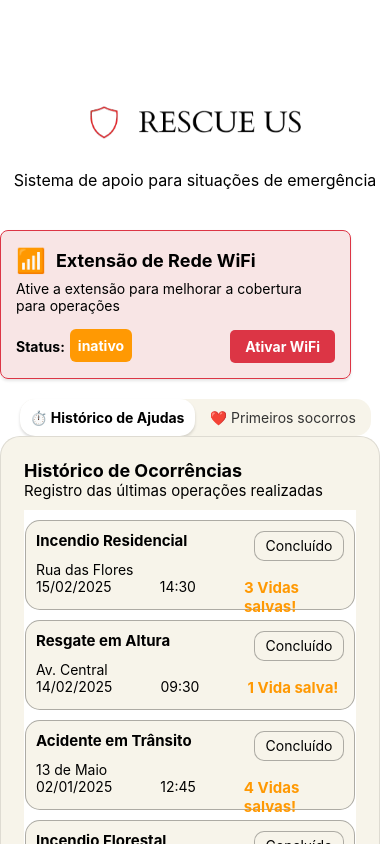
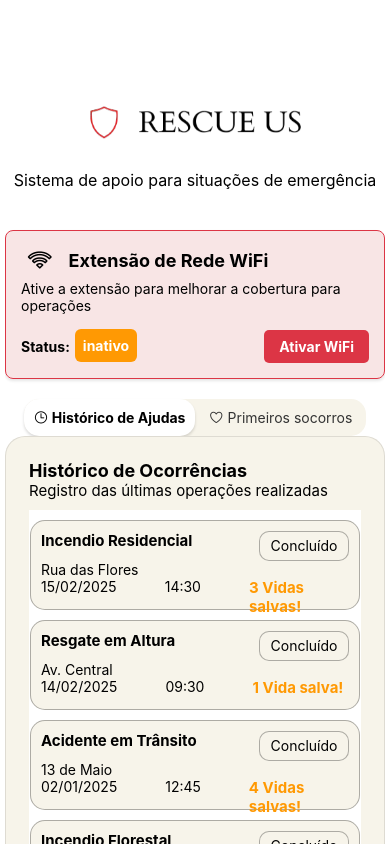
Before and after one commit to LiviaOrmeleze/rescue_us, a React Native app: screen / in a window 390 px wide. Shown: the top 844 px of the page. Built offline with nearby package versions, Linux system fonts and the light colour scheme.

Commit message:
Ajustando a margin do app

```diff
--- a/App.js
+++ b/App.js
@@ -59,42 +59,42 @@ export default function App() {
         showsVerticalScrollIndicator={false}
       >
 
-      <View style={cabecalhoLayout.topoCabecalho}>
+      <View style={styles.topoCabecalho}>
         <Image
           source={logoSource}
-          style={cabecalhoLayout.logoImagem}
+          style={styles.logoImagem}
           resizeMode="contain"
         />
-        <Text style={cabecalhoLayout.subtitulo}>
+        <Text style={styles.subtitulo}>
           Sistema de apoio para situações de emergência
         </Text>
       </View>
 
-      <View style={secaoWifi.cartaoPrincipal}>
-        <View style={secaoWifi.linhaTitulo}>
-          <Text style={secaoWifi.iconeWifi}>📶</Text>
-          <Text style={secaoWifi.tituloCartao}>Extensão de Rede WiFi</Text>
+      <View style={styles.cartaoPrincipal}>
+        <View style={styles.linhaTitulo}>
+          <Text style={styles.iconeWifi}> <Ionicons name="wifi-outline" size={24}></Ionicons> </Text>
+          <Text style={styles.tituloCartao}>Extensão de Rede WiFi</Text>
         </View>
-        <Text style={secaoWifi.textoDescritivo}>
+        <Text style={styles.textoDescritivo}>
           Ative a extensão para melhorar a cobertura para operações
         </Text>
-        <View style={secaoWifi.areaStatusBotao}>
-          <View style={secaoWifi.linhaStatus}>
-            <Text style={secaoWifi.textoStatus}>Status:</Text>
+        <View style={styles.areaStatusBotao}>
+          <View style={styles.linhaStatus}>
+            <Text style={styles.textoStatus}>Status:</Text>
             <Text
               style={[
-                secaoWifi.textoStatusDestaque,
-                wifiAtivado ? secaoWifi.statusAtivo : secaoWifi.statusInativo,
+                styles.textoStatusDestaque,
+                wifiAtivado ? styles.statusAtivo : styles.statusInativo,
               ]}
             >
               {wifiAtivado ? "ativo" : "inativo"}
             </Text>
           </View>
           <TouchableOpacity
-            style={secaoWifi.botaoAtivar}
+            style={styles.botaoAtivar}
             onPress={() => setWifiAtivado(!wifiAtivado)}
           >
-            <Text style={secaoWifi.textoBotao}>Ativar WiFi</Text>
+            <Text style={styles.textoBotao}>Ativar WiFi</Text>
           </TouchableOpacity>
         </View>
       </View>
@@ -117,7 +117,7 @@ export default function App() {
                 : navegacaoInferior.textoInativo
             }
           >
-            ⏱️ Histórico de Ajudas
+            <Ionicons name="time-outline" size={15} ></Ionicons> Histórico de Ajudas
           </Text>
         </TouchableOpacity>
         <TouchableOpacity
@@ -137,7 +137,7 @@ export default function App() {
                 : navegacaoInferior.textoInativo
             }
           >
-            ❤️ Primeiros socorros
+            <Ionicons name="heart-outline" size={15}></Ionicons> Primeiros socorros
           </Text>
         </TouchableOpacity>
       </View>
@@ -399,24 +399,133 @@ export default function App() {
 
 
 
-const cabecalhoLayout = StyleSheet.create({
-  topoCabecalho: {
+
+
+const navegacaoInferior = StyleSheet.create({
+  containerBotoes: {
+    flexDirection: "row",
+    backgroundColor: "#f7f4ea",
+    borderRadius: 15,
+    justifyContent: "space-between",
+    marginTop: 20,
+    width: "90%",
+    alignSelf: "center",
+  },
+  botaoIndividual: {
+    flex: 1,
     alignItems: "center",
-    marginBottom: 20,
+    paddingVertical: 10,
+    paddingHorizontal: 9,
+    borderRadius: 15,
   },
-  logoImagem: {
-    width: 220,
-    height: 100,
+  botaoAtivo: {
+    flex: 1,
+    backgroundColor: "#fff",
+    shadowColor: "#000",
+    shadowOffset: { width: 0, height: 2 },
+    shadowOpacity: 0.15,
+    shadowRadius: 3,
+    elevation: 3,
+    paddingVertical: 10,
+    paddingHorizontal: 9,
   },
+  textoAtivo: {
+    fontWeight: "bold",
+    fontSize: 14,
+    color: "#000",
+  },
+  textoInativo: {
+    fontSize: 14,
+    color: "#333",
+  },
+});
+
+const alertaRisco = StyleSheet.create({
+
+  overlay: {
+    ...StyleSheet.absoluteFillObject,
+    backgroundColor: "rgba(0, 0, 0, 0.9)",
+    justifyContent: "center",
+    alignItems: "center",
+    zIndex: 100,
+  },
+  cartaoAlerta: {
+    width: "90%",
+    backgroundColor: "rgba(234, 34, 34, 0.44)",
+    borderRadius: 8,
+    paddingHorizontal: 15,
+    paddingVertical: 25,
+    shadowColor: "#000",
+    shadowOffset: { width: 0, height: 2 },
+    shadowOpacity: 0.2,
+    shadowRadius: 5,
+    elevation: 5,
+  },
+  cabecalhoAlerta: {
+    flexDirection: "row",
+    alignItems: "center",
+    justifyContent: "flex-start", // Alinha ao canto esquerdo
+    marginBottom: 10,
+  },
+  textoAlerta: {
+    color: "#fff",
+    fontWeight: "bold",
+    fontSize: 20, // Texto grande
+  },
+  textoRisco: {
+    backgroundColor: "#F7C042",
+    color: "#000",
+    fontWeight: "bold",
+    paddingHorizontal: 8,
+    paddingVertical: 4,
+    borderRadius: 4,
+    fontSize: 14,
+    marginLeft: 8,
+  },
+  conteudoAlerta: {
+    alignItems: "center",
+  },
+  textoPrincipal: {
+    color: "#fff",
+    fontSize: 14,
+    textAlign: "center",
+    marginBottom: 15,
+    fontWeight: "bold",
+  },
+  botaoLigar: {
+    backgroundColor: "#FFC107",
+    paddingVertical: 8,
+    paddingHorizontal: 30,
+    borderRadius: 15,
+  },
+  textoBotao: {
+    color: "#000",
+    fontWeight: "bold",
+    fontSize: 16,
+  },
+});
+
+  const styles = StyleSheet.create({
+    container:{
+      flex: 1,
+        backgroundColor: "#fff",
+        alignItems: "center",
+        justifyContent: "center",
+        paddingHorizontal: 20,
+    },
+    topoCabecalho: {
+      alignItems: "center",
+      marginBottom: 20,
+    },
+    logoImagem: {
+      width: 220,
+      height: 100,
+    },
   subtitulo: {
     fontSize: 16,
     color: "#000",
   },
-});
-
-const secaoWifi = StyleSheet.create({
   cartaoPrincipal: {
-    width: "90%",
     backgroundColor: "rgba(181, 0, 0, 0.1)",
     borderWidth: 1,
     borderColor: "#dc3545",
@@ -488,112 +597,6 @@ const secaoWifi = StyleSheet.create({
     color: "#fff",
     fontWeight: "bold",
   },
-});
-
-const navegacaoInferior = StyleSheet.create({
-  containerBotoes: {
-    flexDirection: "row",
-    backgroundColor: "#f7f4ea",
-    borderRadius: 15,
-    justifyContent: "space-between",
-    marginTop: 20,
-    width: "90%",
-    alignSelf: "center",
-  },
-  botaoIndividual: {
-    flex: 1,
-    alignItems: "center",
-    paddingVertical: 10,
-    paddingHorizontal: 9,
-    borderRadius: 15,
-  },
-  botaoAtivo: {
-    flex: 1,
-    backgroundColor: "#fff",
-    shadowColor: "#000",
-    shadowOffset: { width: 0, height: 2 },
-    shadowOpacity: 0.15,
-    shadowRadius: 3,
-    elevation: 3,
-    paddingVertical: 10,
-    paddingHorizontal: 9,
-  },
-  textoAtivo: {
-    fontWeight: "bold",
-    fontSize: 14,
-    color: "#000",
-  },
-  textoInativo: {
-    fontSize: 14,
-    color: "#333",
-  },
-});
-
-const alertaRisco = StyleSheet.create({
-  overlay: {
-    ...StyleSheet.absoluteFillObject,
-    backgroundColor: "rgba(0, 0, 0, 0.9)",
-    justifyContent: "center",
-    alignItems: "center",
-    zIndex: 100,
-  },
-  cartaoAlerta: {
-    width: "90%",
-    backgroundColor: "rgba(234, 34, 34, 0.44)",
-    borderRadius: 8,
-    paddingHorizontal: 15,
-    paddingVertical: 25,
-    shadowColor: "#000",
-    shadowOffset: { width: 0, height: 2 },
-    shadowOpacity: 0.2,
-    shadowRadius: 5,
-    elevation: 5,
-  },
-  cabecalhoAlerta: {
-    flexDirection: "row",
-    alignItems: "center",
-    justifyContent: "flex-start", // Alinha ao canto esquerdo
-    marginBottom: 10,
-  },
-  textoAlerta: {
-    color: "#fff",
-    fontWeight: "bold",
-    fontSize: 20, // Texto grande
-  },
-  textoRisco: {
-    backgroundColor: "#F7C042",
-    color: "#000",
-    fontWeight: "bold",
-    paddingHorizontal: 8,
-    paddingVertical: 4,
-    borderRadius: 4,
-    fontSize: 14,
-    marginLeft: 8,
-  },
-  conteudoAlerta: {
-    alignItems: "center",
-  },
-  textoPrincipal: {
-    color: "#fff",
-    fontSize: 14,
-    textAlign: "center",
-    marginBottom: 15,
-    fontWeight: "bold",
-  },
-  botaoLigar: {
-    backgroundColor: "#FFC107",
-    paddingVertical: 8,
-    paddingHorizontal: 30,
-    borderRadius: 15,
-  },
-  textoBotao: {
-    color: "#000",
-    fontWeight: "bold",
-    fontSize: 16,
-  },
-});
-
-  const styles = StyleSheet.create({
   caixabege: {
    backgroundColor: '#F7F4EA',
    width: 380,
```
